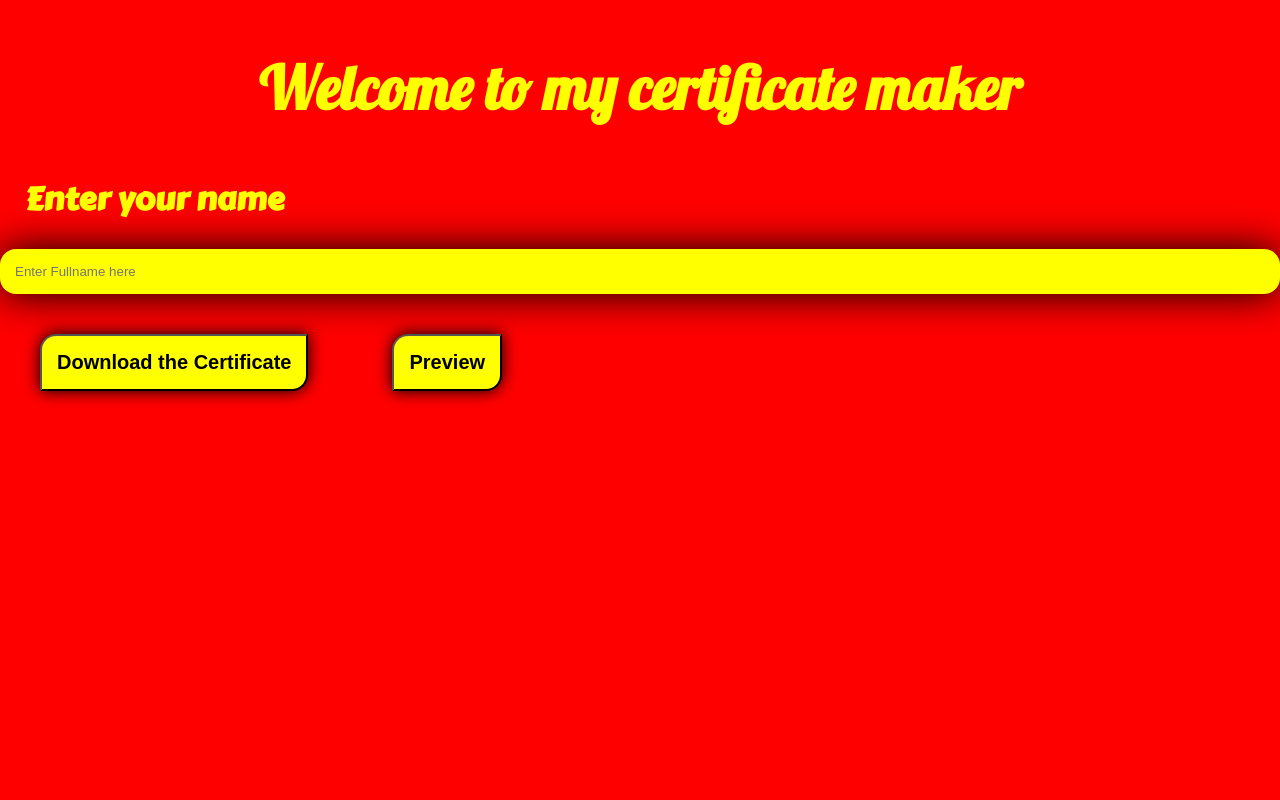
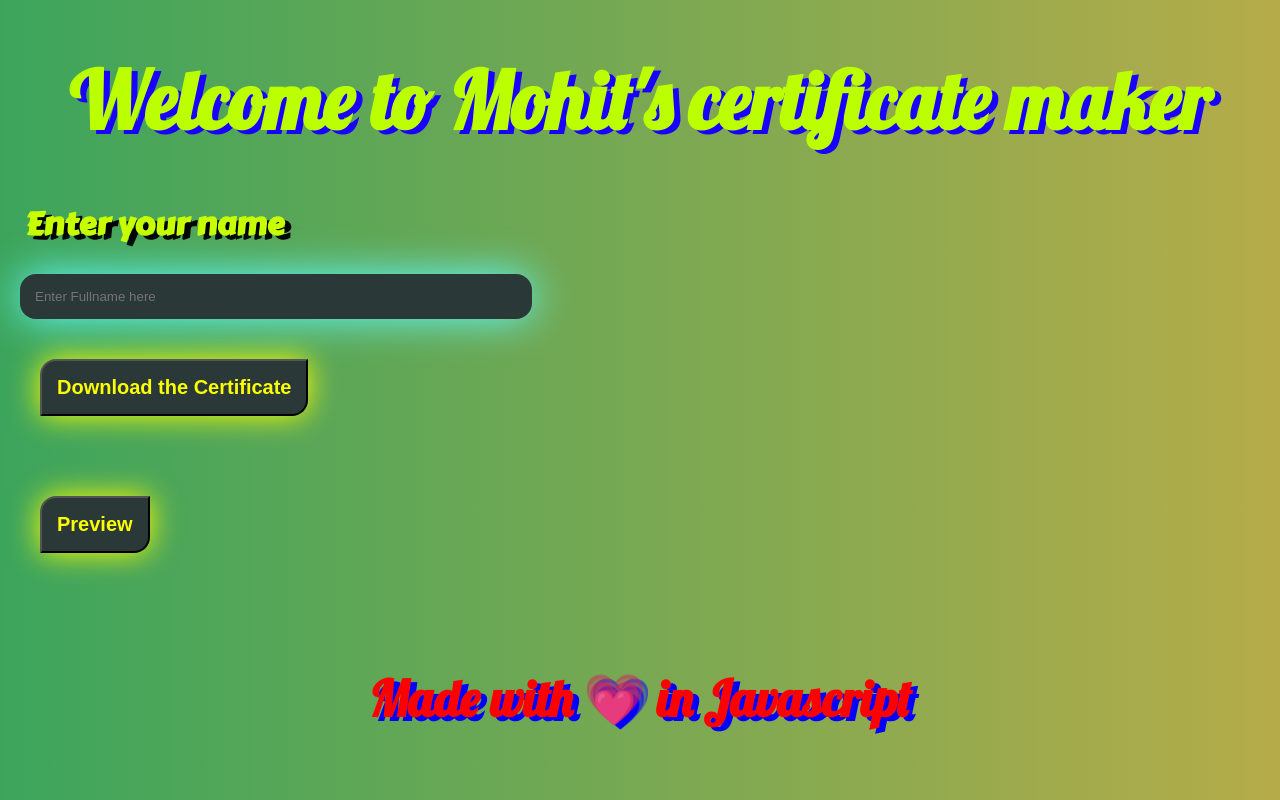
Before and after one commit to mohittk/Certificate-maker-JS, a plain HTML site: page index.html in a window 1280 px wide. Shown: the top 800 px of the page. Drawn offline with Linux system fonts and the light colour scheme.

Commit message:
new look

```diff
--- a/index.css
+++ b/index.css
@@ -3,31 +3,39 @@
 *{
     margin: 0;
     padding: 0;
-background-color: red;
-box-sizing: border-box;
+
+    box-sizing: border-box;
 }
+
+body{
+    background-image: linear-gradient(to right, #3CA55C,#B5AC49);
+}
+
 
 header{
     position: relative;
-    font-size:60px;
+    font-size:80px;
     margin: 50px;
     font-weight:800;
     text-align: center;
-    color: yellow;
+    color: rgb(187, 255, 0);
     font-family: 'Lobster', cursive;
+    text-shadow: 6px 4px rgb(25, 0, 255);
+
 
 }
 
 main h1{
-    color: yellow;
+    color: rgb(200, 255, 0);
     text-align: left;
     margin: 25px;
     font-family: 'Carter One', cursive;
+    text-shadow: 6px 4px black;
 
 }
 .searchbox{
-    width: 100%;
-    margin: 0 0 74px;
+    width: 40%;
+    margin: 10px 0 74px;
 }
 
 .searchbox .search{
@@ -36,13 +44,14 @@ main h1{
     width: 100%;
     padding: 15px;
     appearance: none;
-    background: yellow;
+    background: rgb(42, 56, 55);
     border: none;
     font: size 100px;
-    color: black;
+    color: rgb(96, 250, 250);
     transition: 0.4 ease-out;
     box-shadow: 0 0 40px;
     border-radius: 16px 16px 16px 16px;
+    margin-left: 20px;
 
 
 
@@ -54,13 +63,13 @@ main h1{
 }
 
 .searchbox button{
-    background-color:yellow !important;
+    background-color:rgb(42, 56, 55) !important;
     margin: 40px;
     font-size: 20px;
     padding: 15px;
     font-weight: 800;
-    color: black;
-    box-shadow: 0 0 16px;
+    color: rgb(251, 255, 0);
+    box-shadow: 0 0 30px;
     border-radius: 16px 0 16px 0;
 
 
@@ -81,3 +90,11 @@ main iframe {
   width: 100%;
 
 }
+
+.extra h1{
+    font-size:50px;
+    text-align: center;
+    color: rgb(255, 0, 0);
+    font-family: 'Lobster', cursive;
+    text-shadow: 6px 4px rgb(4, 0, 255);
+}
--- a/index.html
+++ b/index.html
@@ -9,7 +9,7 @@
 </head>
 <body>
     <header>
-       Welcome to my certificate maker
+       Welcome to Mohit's certificate maker
     </header>
     <main>
       <h1>Enter your name</h1>
@@ -18,8 +18,11 @@
         <button id="submitbut"> Download the Certificate</button>
         <button id="previewbut"> Preview</button>
 
+        </div>
+        <div class="extra">
+            <h1>Made with 💗 in Javascript</h1>
+        </div>
 
-        </div>
     <iframe id="merapdf" class="responsive-iframe" height="864px" width="1519px" frameborder="0"></iframe>
     <script src="https://unpkg.com/pdf-lib/dist/pdf-lib.min.js"></script>
     <script src="https://unpkg.com/@pdf-lib/fontkit"></script>
```
